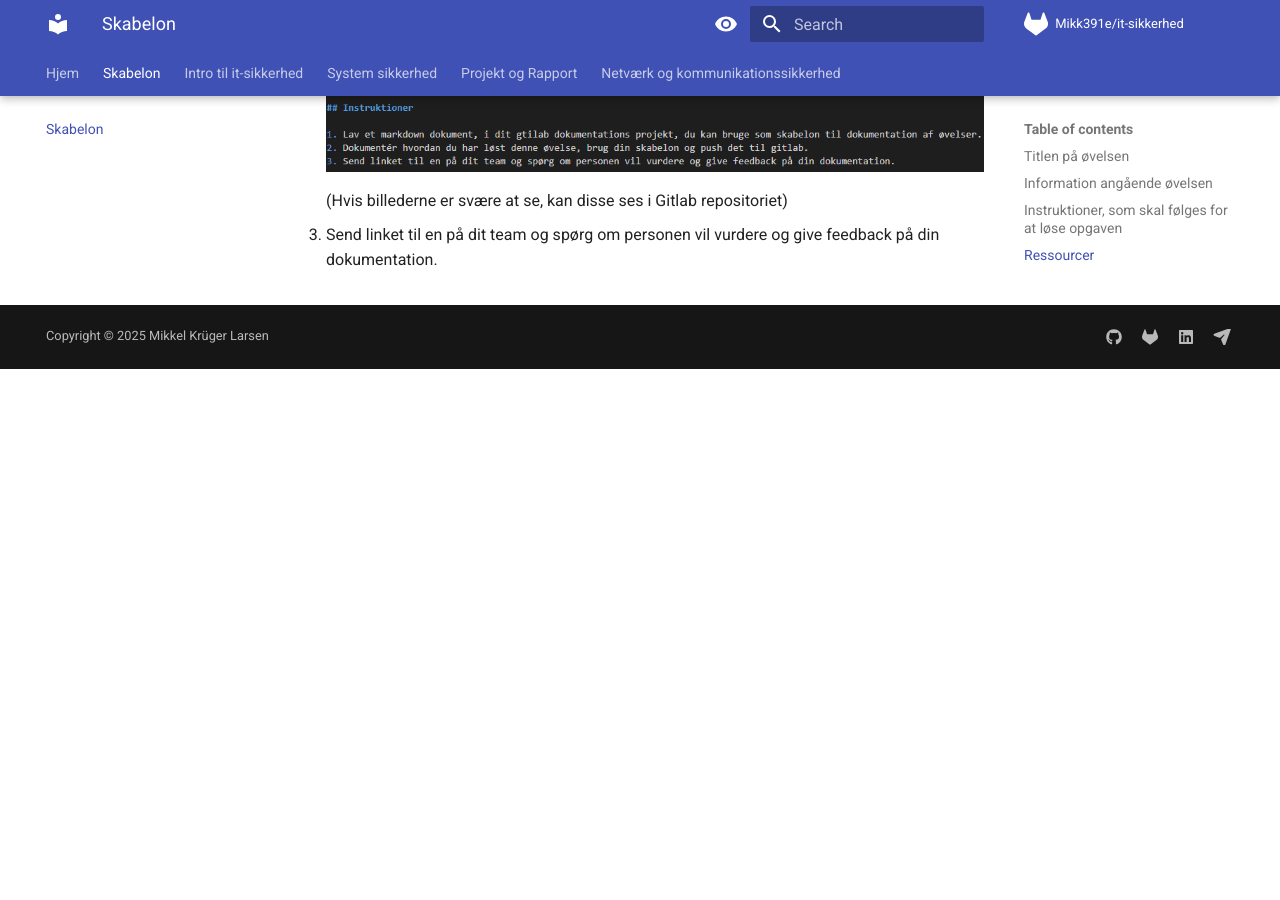
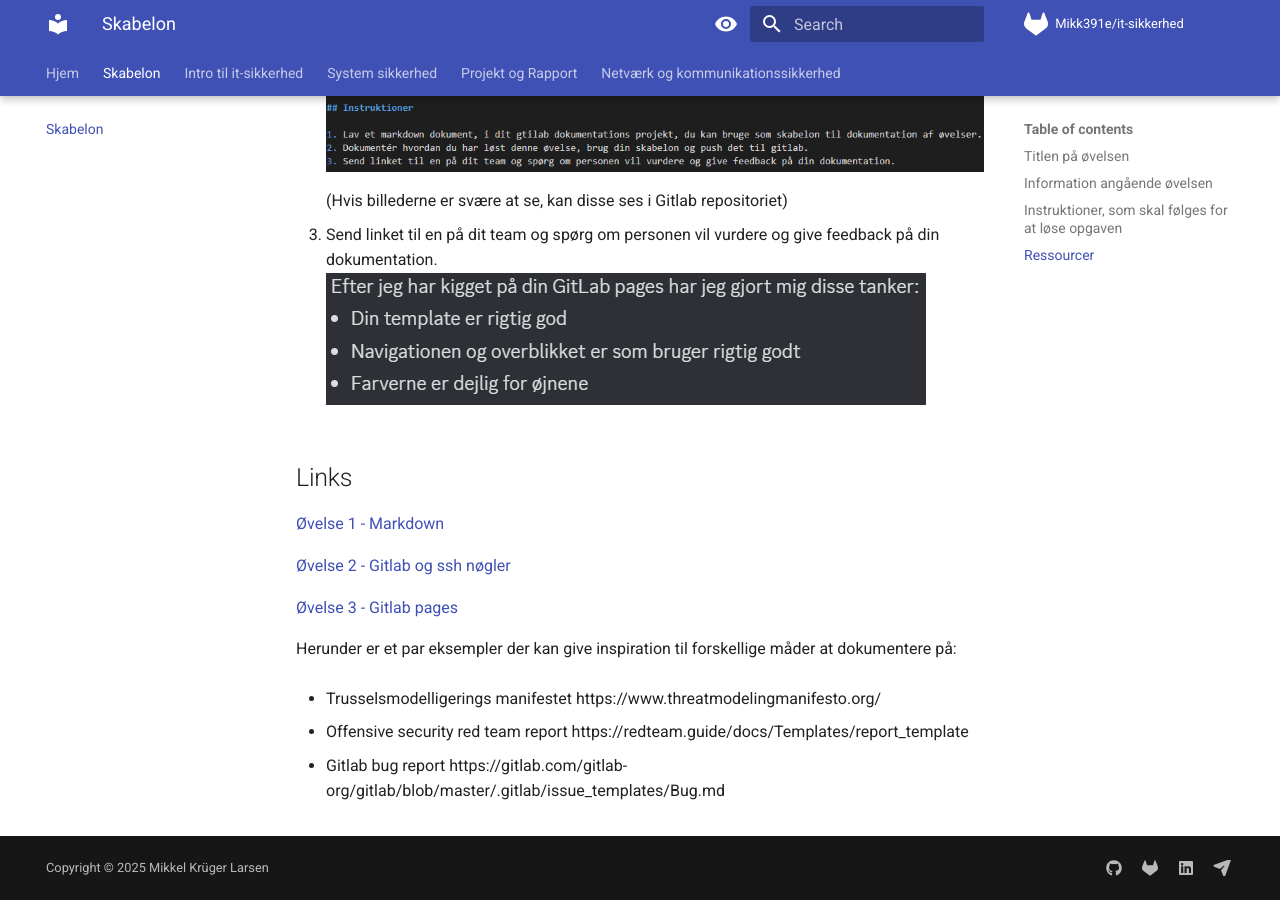
Before and after one commit to Mikk391e/it-sikkerhed, an MkDocs documentation site: the page built from my-project/pages/docs/Skabelon.md, in a window 1280 px wide and 900 px high, scrolled down 2864 px. Built offline with MkDocs 1.6.1 and Material for MkDocs 9.7.7, drawn with Linux system fonts in a browser that asks for light colours; comment, search, counter and statistics services are not loaded; before the commit the page ends 3233 px from its top, so only the background shows below that.

Commit message:
Added feedback picture and added navigation for the template

```diff
--- a/my-project/pages/docs/Skabelon.md
+++ b/my-project/pages/docs/Skabelon.md
@@ -60,3 +60,20 @@ Det her er billederne af min kode i VS Code:
     (Hvis billederne er svære at se, kan disse ses i Gitlab repositoriet)
 
 3. Send linket til en på dit team og spørg om personen vil vurdere og give feedback på din dokumentation.
+    ![img](Images/Feedback.png)
+
+## Links
+
+[Øvelse 1 - Markdown](https://ucl-pba-its.gitlab.io/25f-its-intro/exercises/1_intro_opgave_markdown/)
+
+[Øvelse 2 - Gitlab og ssh nøgler](https://ucl-pba-its.gitlab.io/25f-its-intro/exercises/2_intro_opgave_git_gitlab_ssh/)
+
+[Øvelse 3 - Gitlab pages](https://ucl-pba-its.gitlab.io/25f-its-intro/exercises/3_intro_opgave_gitlab_pages/)
+
+Herunder er et par eksempler der kan give inspiration til forskellige måder at dokumentere på:
+
+- Trusselsmodelligerings manifestet https://www.threatmodelingmanifesto.org/
+
+- Offensive security red team report https://redteam.guide/docs/Templates/report_template
+
+- Gitlab bug report https://gitlab.com/gitlab-org/gitlab/blob/master/.gitlab/issue_templates/Bug.md
```
Also changed, not shown: my-project/pages/docs/IntroduktionTilItSikkerhed.md (+3 -0 lines), my-project/pages/docs/Images/Feedback.png (added).
